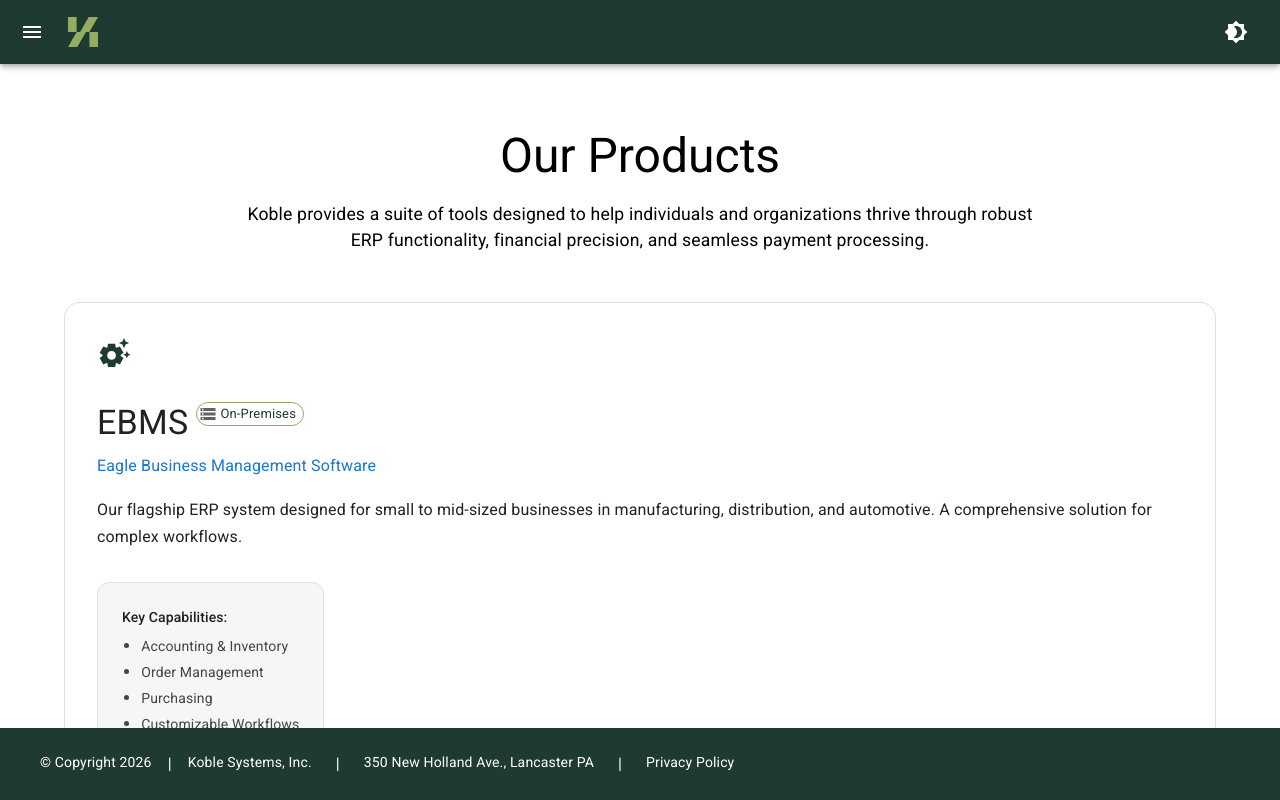
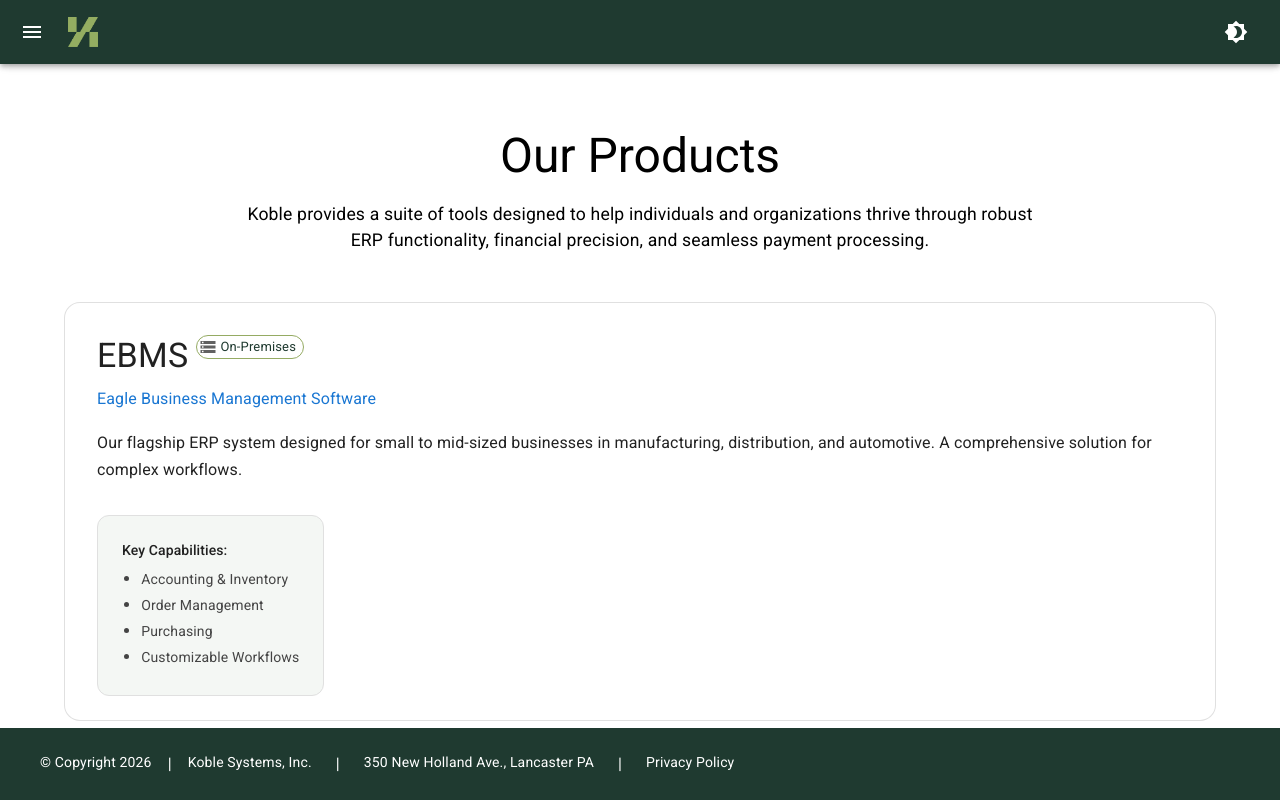
Before and after one commit to mevans-koble/resources, a React (Vite) app: page /products in a window 1280 px wide. Built offline with nearby package versions, Linux system fonts and the light colour scheme.

Commit message:
housekeeping

```diff
--- a/src/assets/info/AnabaptistGTM/Strengths.jsx
+++ b/src/assets/info/AnabaptistGTM/Strengths.jsx
@@ -12,9 +12,9 @@
 const StrengthBlock = ({ icon, title, description, testimonial, author, company, color = "#1f3a30" }) => (
   <Box sx={{ mb: 10, width: '100%', display: 'flex', flexDirection: 'column', alignItems: 'center', }}>
     <Stack direction="column" alignItems="center" spacing={2} sx={{ textAlign: 'center', mb: 4 }}>
-      <Box sx={{ p: 2, bgcolor: `${color}15`, color: color, borderRadius: '50%', display: 'flex', justifyContent: 'center', alignItems: 'center', }}>
+      {/* <Box sx={{ p: 2, bgcolor: `${color}15`, color: color, borderRadius: '50%', display: 'flex', justifyContent: 'center', alignItems: 'center', }}>
         {icon}
-      </Box>
+      </Box> */}
       <Typography variant="h4" fontWeight="bold" color="#1f3a30">
         {title}
       </Typography>
--- a/src/assets/info/KobleConnect/Products.jsx
+++ b/src/assets/info/KobleConnect/Products.jsx
@@ -73,17 +73,14 @@
                 '&:hover': { boxShadow: '0 4px 20px rgba(0,0,0,0.08)' },
                 overflow: 'visible',
                 position: 'relative',
-
               }}
             >
-              <CardContent sx={{ p: 4,  }}>
-                <Grid container spacing={4} alignItems="center">
-                  <Grid item xs={12} md={1} sx={{ display: 'flex', justifyContent: 'center' }}>
-                    {product.icon}
-                  </Grid>
+              <CardContent sx={{ p: 4, }}>
+                <Grid container spacing={4} alignItems="center"  >
 
-                  <Grid item xs={12} md={7}>
-                    <Stack direction="row" spacing={1} alignItems="center" sx={{ mb: 1 }}>
+
+                  <Grid item xs={12} md={7} >
+                    <Stack direction="row" spacing={1} alignItems="center" sx={{ mb: 1, }}>
                       <Typography variant="h4" fontWeight="bold" color="#1f3a30">
                         {product.title}
                       </Typography>
```
